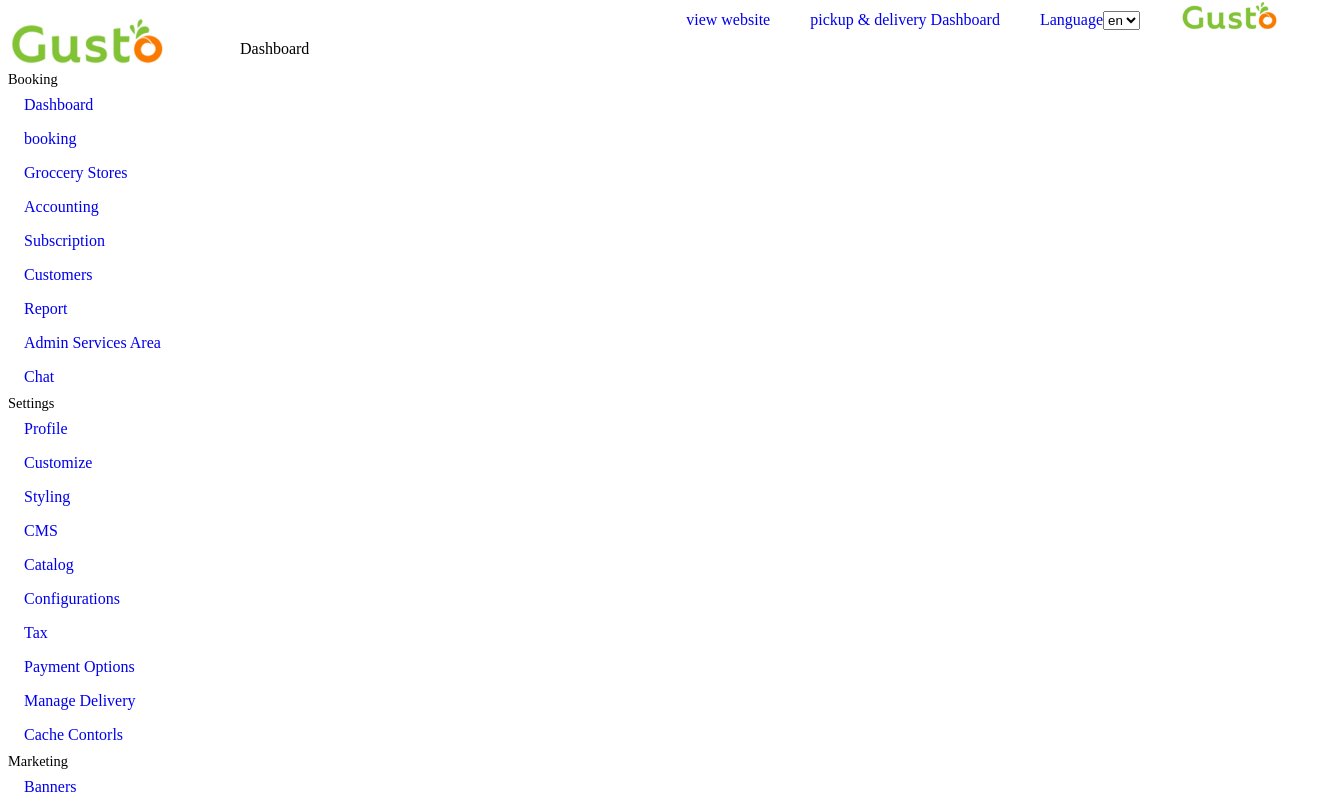
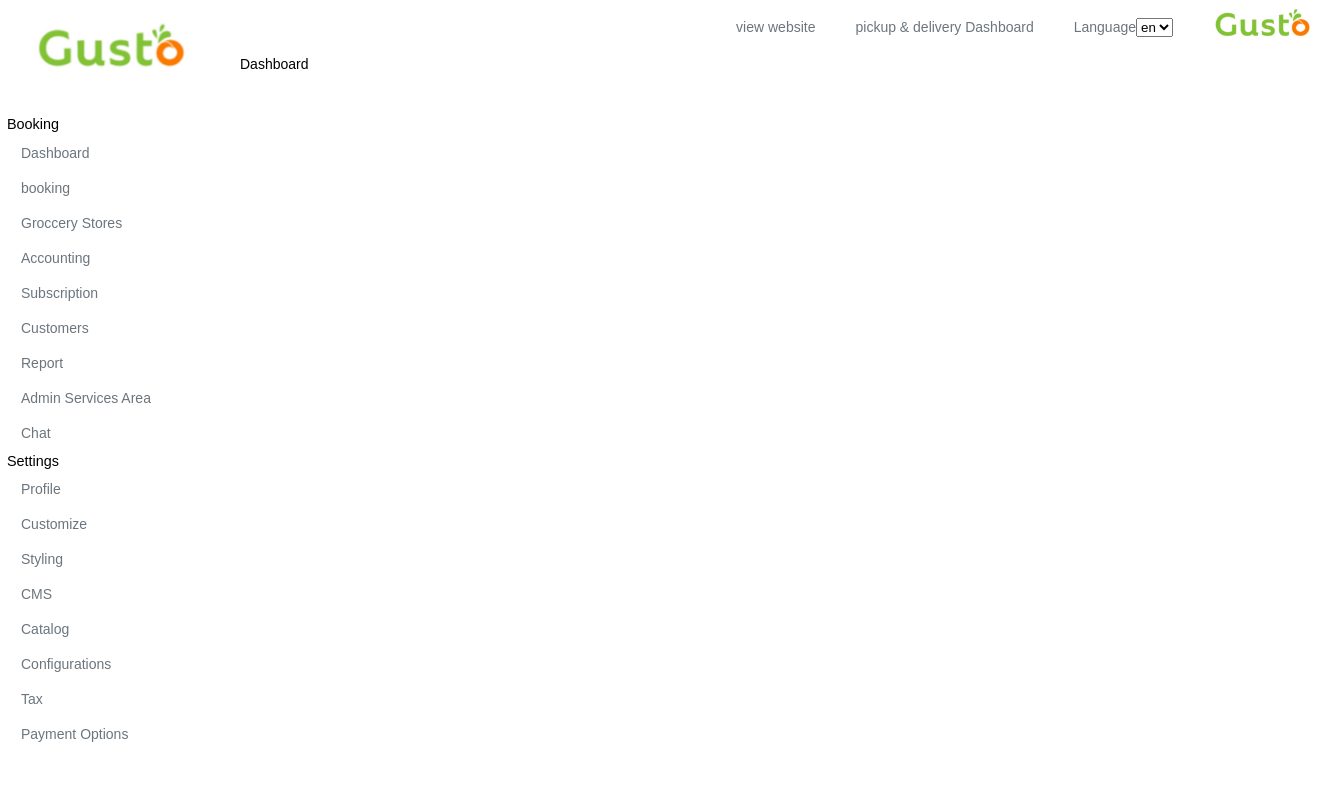
Before and after one commit to Blessino/gusto-dashboard, a React (Vite) app: page /dashboard in a window 1280 px wide. Shown: the whole page, 1320 px wide, since content can reach past the window. Built offline with nearby package versions, Linux system fonts and the light colour scheme.

Commit message:
side menu hover and hearder is made

```diff
--- a/src/index.css
+++ b/src/index.css
@@ -1,5 +1,6 @@
 :root{
   --link-active: #43bee1;
+  --link-hover: #b6e3f0;
 }
 
 *{
@@ -8,6 +9,28 @@
   box-sizing: border-box;
 }
 
+body{
+  font-family: Nunito, sans-serif;
+  font-size: .875rem;
+  font-weight: 500;
+  line-height: 1.5;
+  /* color: #6c757d; */
+  text-align: left;
+  background-color: #ffffff;
+}
+
 ul li, a {
   text-decoration: none;
+  color: #6c757d;
+
 }
+
+::-webkit-scrollbar{
+  width:4px;
+}
+
+::-webkit-scrollbar-thumb{
+  background: rgb(218, 218, 218);
+  border-radius: 10px;
+
+}
--- a/src/ui/Header.jsx
+++ b/src/ui/Header.jsx
@@ -1,5 +1,6 @@
 import Logo from "../ui/Logo";
 import "./header.css";
+import "./logo.css"
 
 function Header() {
   return (
@@ -13,7 +14,7 @@ function Header() {
             <option value="english">en</option>
           </select>
         </a>
-        <figure className="header__figure-logo">
+        <figure className="fig__logo-head">
           <Logo />
         </figure>
       </div>
--- a/src/ui/Logo.jsx
+++ b/src/ui/Logo.jsx
@@ -1,9 +1,10 @@
 import React from "react";
+import "../ui/logo.css"
 
 export default function Logo() {
   return (
     <>
-      <figure className="fig__logo">
+      <figure >
         <img src="/sidemenu-logo.png" alt="logo" />
       </figure>
     </>
--- a/src/ui/Sidebar.jsx
+++ b/src/ui/Sidebar.jsx
@@ -1,13 +1,15 @@
 import React from "react";
 import Logo from "../ui/Logo";
 import MainNav from "./mainNav";
-import "../ui/sidebar.css"
+import "./sidebar.css"
+import "./logo.css"
+
 
 function Sidebar() {
   return (
     <>
       <aside className="aside__sidebar">
-        <figure>
+        <figure className="fig__logo-nav">
           <Logo />
         </figure>
         <MainNav />
--- a/src/ui/applayout.css
+++ b/src/ui/applayout.css
@@ -2,7 +2,7 @@
   display: grid;
   grid-template-columns: 15rem 1fr;
   height: 100vh;
-  width: 1280px;
+  width: 1320px;
 }
 
 .main__layout-menu {
--- a/src/ui/header.css
+++ b/src/ui/header.css
@@ -6,15 +6,5 @@ header{
     justify-content: end;
     align-items: center;
     gap: 2.5rem;
-
+    padding: 0.5em;
 }
-
-.header__figure-logo{
-    width: 100px;
-    height: 40px;
-}
-
-.header__figure-logo img{
-    width: 100%;
-    height:100%;
-}
--- a/src/ui/logo.css
+++ b/src/ui/logo.css
@@ -1,4 +1,17 @@
-.fig__logo{
 
-    padding: 1em;
+ img{
+    width: 100%;
+    height:100%;
 }
+
+.fig__logo-nav{
+    padding:0.5em 2em 2em;
+    width: 210px;
+    height: 100px;
+}
+
+
+.fig__logo-head{
+    width: 100px;
+    height: 40px;
+}
--- a/src/ui/mainnav.css
+++ b/src/ui/mainnav.css
@@ -1,18 +1,21 @@
-
 
 .nav {
- position: sticky;
+ /* position: fixed; */
  overflow-y: scroll;
- height: 100vh;
+ height:80vh ;
 }
 
 .nav__list-label{
    font-size: 0.9rem;
-
-
 }
 
 .nav__list-item{
     padding: 0.5em 1em;
 
 }
+
+.nav__list-item:hover{
+    background: var(--link-hover);
+    cursor: pointer;
+    border-radius: 5px;
+}
--- a/src/ui/sidebar.css
+++ b/src/ui/sidebar.css
@@ -1,3 +1,4 @@
 .aside__sidebar{
     position: fixed;
+    width: 240px;
 }
```
